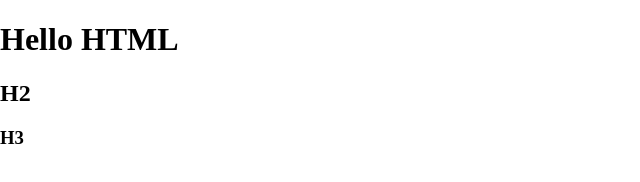
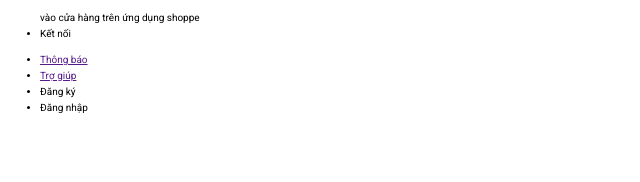
Before and after one commit to Jeussu/HTML-CSS, a plain HTML site: page HTML-CSS/f8-shop/index.html in a window 1280 px wide. Shown: the whole page, without its empty margins (0-640 px from the left). Drawn offline with nearby package versions, Linux system fonts and the light colour scheme.

Commit message:
Khung web

```diff
--- a/HTML-CSS/f8-shop/assets/css/base.css
+++ b/HTML-CSS/f8-shop/assets/css/base.css
@@ -0,0 +1,39 @@
+:root {
+    --white-color: #fff;
+    --black-color: #000;
+    --text-color: #333;
+}
+
+*{ /*apply phần tử css*/
+    box-sizing: inherit; /* kế thừa từ thẻ chứa nó*/
+}
+
+html {
+    /*HACK*/
+    font-size: 62.5%;
+    /* linehight: độ cao */
+    line-height: 1.6rem;
+    font-family: 'Roboto', sans-serif; /*sans-serif: chữ không chân*/
+    box-sizing: border-box;
+    /*reponsive: tương thích hiển thị*/
+}
+
+.grid {
+    width: 1200px;
+    max-width: 100%; /*giảm kích thước nhỏ hơn 1200px*/
+    margin: 0 auto;
+}
+
+.grid__full-width {
+    /**/
+    width: 100%;
+}
+
+.grid_row {
+    display: flex;
+    flex-wrap: wrap; /*những thẻ nằm trong class nằm cùng trong 1 hàng ngang, và bị nhảy xuống khi quá nhiều*/
+}
+
+/* p {
+    font-size: 1.6rem; 1rem=16px
+} */
--- a/HTML-CSS/f8-shop/index.html
+++ b/HTML-CSS/f8-shop/index.html
@@ -8,10 +8,39 @@
     <link rel="stylesheet" href="https://cdnjs.cloudflare.com/ajax/libs/normalize/8.0.1/normalize.min.css" integrity="sha512-NhSC1YmyruXifcj/KFRWoC561YpHpc5Jtzgvbuzx5VozKpWvQ+4nXhPdFgmx8xqexRcpAglTj9sIBWINXa8x5w==" crossorigin="anonymous" referrerpolicy="no-referrer" />
     <link rel="stylesheet" href="./assets/css/base.css">
     <link rel="stylesheet" href="./assets/css/main.css">
+    <link href="https://fonts.googleapis.com/css2?family=Roboto:wght@300;400;500;700&display=swap" rel="stylesheet">
 </head>
 <body>
-    <h1>Hello HTML</h1>
-    <h2>H2</h2>
-    <h3>H3</h3>
+    <!-- block, element modifier: sự thay đổi cho element hoặc block -->
+    <div class="app">
+        <header class="header">
+                <!-- chứa navbar -->
+                <nav class="header__navbar">
+                    <ul class="header__navbar-list">
+                        <lli class="header__navbar-item">vào cửa hàng trên ứng dụng shoppe</lli>
+                        <li class="header_navbar-item">Kết nối</li>
+                    </ul>
+
+                    <ul class="header__navbar-list">
+                        <li class="header_navbar-item">
+                            <a href="" class="header__navbar-item-link">Thông báo</a>
+                        </li>
+                        <li class="header_navbar-item">
+                            <a href="" class="header__navbar-item-link">Trợ giúp</a>
+                        </li>
+                        <li class="header_navbar-item">Đăng ký</li>
+                        <li class="header_navbar-item">Đăng nhập</li>
+                    </ul>
+                </nav>
+        </header>
+
+        <div class="container">
+
+        </div>
+
+        <footer class="footer">
+
+        </footer>
+    </div>
 </body>
 </html>
```
